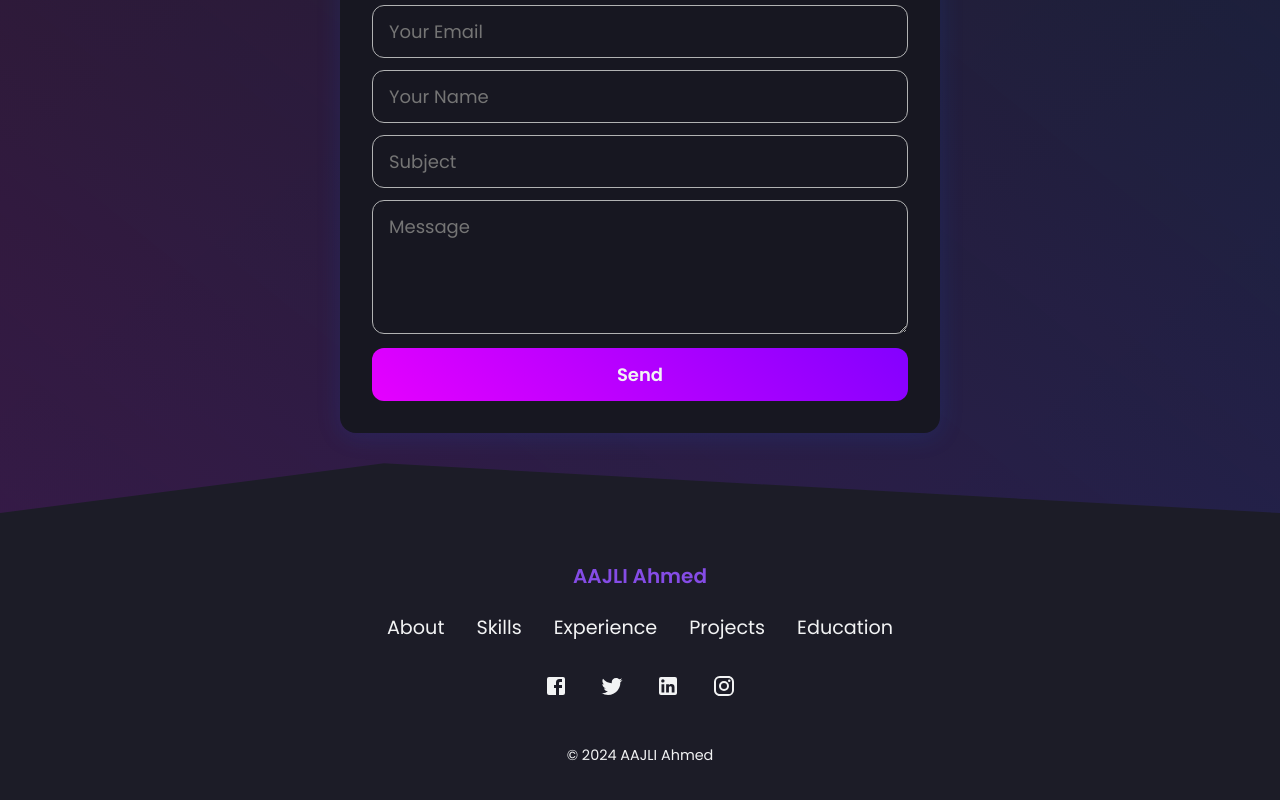
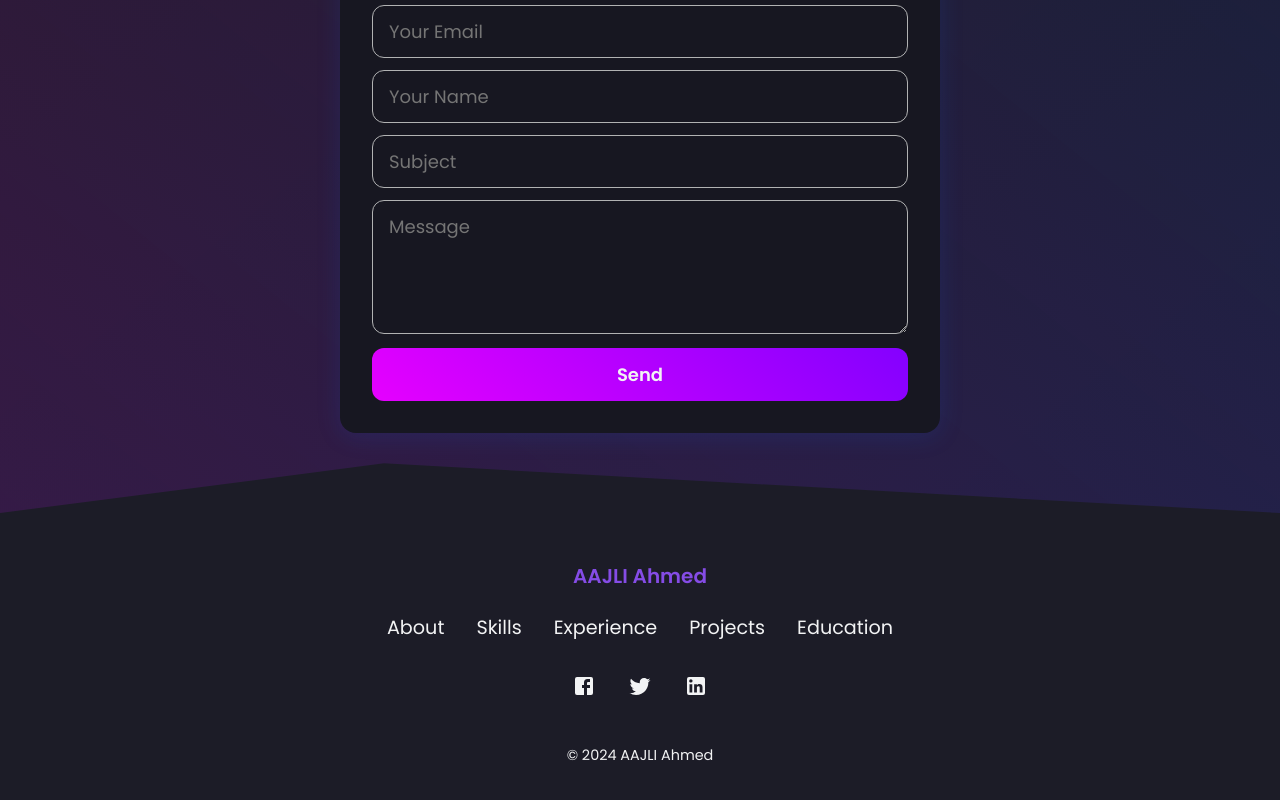
Before and after one commit to aajliAhmed/Aajli-Portfolio, a React (Create React App) app: page / in a window 1280 px wide. Shown: the part 8265-9065 px from the top of the page. Built offline with nearby package versions, Linux system fonts and the light colour scheme.

Commit message:
delete instagram

```diff
--- a/src/components/Footer/index.js
+++ b/src/components/Footer/index.js
@@ -2,7 +2,6 @@ import styled from 'styled-components';
 import FacebookIcon from '@mui/icons-material/Facebook';
 import TwitterIcon from '@mui/icons-material/Twitter';
 import LinkedInIcon from '@mui/icons-material/LinkedIn';
-import InstagramIcon from '@mui/icons-material/Instagram';
 import { Bio } from '../../data/constants';
 
 const FooterContainer = styled.div`
@@ -100,7 +99,6 @@ function Footer() {
           <SocialMediaIcon href={Bio.facebook} target="display"><FacebookIcon /></SocialMediaIcon>
           <SocialMediaIcon href={Bio.twitter} target="display"><TwitterIcon /></SocialMediaIcon>
           <SocialMediaIcon href={Bio.linkedin} target="display"><LinkedInIcon /></SocialMediaIcon>
-          <SocialMediaIcon href={Bio.insta} target="display"><InstagramIcon /></SocialMediaIcon>
         </SocialMediaIcons>
         <Copyright>
           &copy; 2024 AAJLI Ahmed
```
